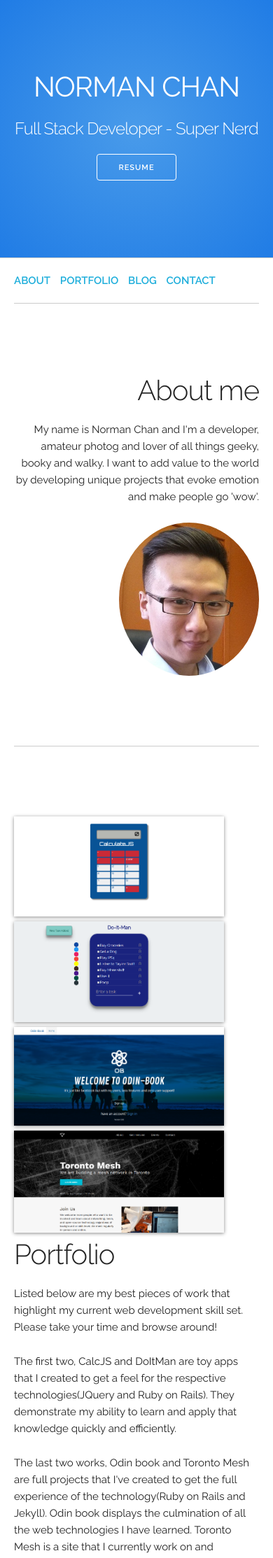
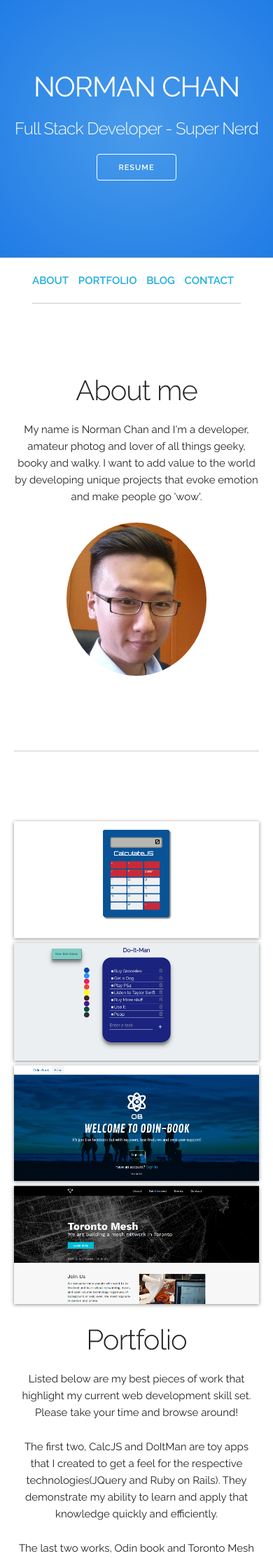
Before and after one commit to slowmanchan/homepage-jekyll, a Jekyll site: the page built from index.html, in a window 390 px wide. Shown: the top 2227 px of the page at 70% size. Built offline with Jekyll 4.4.1, drawn with Linux system fonts in a browser that asks for light colours; some of the changed text lies outside the part shown.

Commit message:
made site more responsive

```diff
--- a/_config.yml
+++ b/_config.yml
@@ -3,7 +3,7 @@ title: Norman Chan
 email: slowmanchan@gmail.com
 description: >
   Full stack developer, portfolio, freelance, Ruby on Rails specialty, Toronto ON.
-baseurl: "/homepage-jekyll" # the subpath of your site, e.g. /blog
+baseurl: "" # the subpath of your site, e.g. /blog
 url: "http://localhost:4000" # the base hostname & protocol for your site, e.g. http://example.com
 twitter_username: slowmanchan
 github_username:  slowmanchan
--- a/_includes/footer.html
+++ b/_includes/footer.html
@@ -1,6 +1,6 @@
 <footer class="main-footer">
   <ul>
-    <li>copyright 2016</li>
+    <li>Find me at:</li>
     <a href="https://github.com/slowmanchan"><li>github</li></a>
     <a href="https://ca.linkedin.com/in/norman-chan-727438124
 "><li>linkdin</li></a>
--- a/_includes/portfolio.html
+++ b/_includes/portfolio.html
@@ -10,7 +10,7 @@
         <a href="https://secret-shore-53630.herokuapp.com/">
           <img src="{{ site.url }}/images/ODINBOOK.png">
         </a>
-        <a href="https://tomesh.net/"">
+        <a href="https://tomesh.net/">
           <img src="{{ site.url }}/images/TOMESH.png">
         </a>
       </div>
@@ -25,7 +25,7 @@
         <p>
           The last two works, Odin book and Toronto Mesh are full projects that I've created to get the full experience of the technology(Ruby on Rails and Jekyll).  Odin book displays the culmination of all the web technologies I have learned.  Toronto Mesh is a site that I currently work on and volunteer my time with.
         <p>
-          Check out all of my work on <a href="#">Github.com</a>
+          Check out all of my work on <a href="https://github.com/slowmanchan">Github.com</a>
         </p>
       </div>
     </div>
--- a/_layouts/default.html
+++ b/_layouts/default.html
@@ -1,4 +1,4 @@
-<!doctype html>
+<!DOCTYPE html>
 <html lang="en">
 {% include head.html %}
 <body>
--- a/_sass/_layout.scss
+++ b/_sass/_layout.scss
@@ -2,14 +2,3 @@ section {
   padding: 100px 0;
   border-bottom: 1px solid hsl(0%, 0%, 80%);
 }
-#resume-btn {
-
-  border-color: white;
-  color: white;
-
-  &:hover {
-    color: blue;
-    background-color: white;
-    transition: all 0.3s ease-in-out;
-  }
-}
--- a/_sass/_portfolio.scss
+++ b/_sass/_portfolio.scss
@@ -2,7 +2,7 @@
 
   img {
     border-bottom: 0 none;
-	box-shadow: 0 1px 5px rgba(0, 0, 0, 0.46);
+	  box-shadow: 0 1px 5px rgba(0, 0, 0, 0.46);
     width: 300px;
   }
 }
--- a/_sass/_responsive.scss
+++ b/_sass/_responsive.scss
@@ -0,0 +1,45 @@
+@media screen and (max-width: 690px) {
+  #navbar {
+    text-align: center;
+    margin: auto;
+    ul {
+      display: inline-block;
+
+    }
+
+  }
+  #about {
+    text-align: center;
+
+    img {
+      float: none;
+      margin: auto;
+    }
+  }
+  section {
+    text-align: center;
+  }
+  .main-footer {
+    width: 100%;
+
+    li{
+      padding: 5px;
+    }
+  }
+  #portfolio {
+    h1 {
+      padding-top: 20px;
+    }
+    img {
+      width: 200px;
+    }
+  }
+}
+
+@media screen and (max-width: 490px){
+  #portfolio {
+    img {
+      width: 100%;
+    }
+  }
+}
```
Also changed, not shown: other/index.html (deleted).
